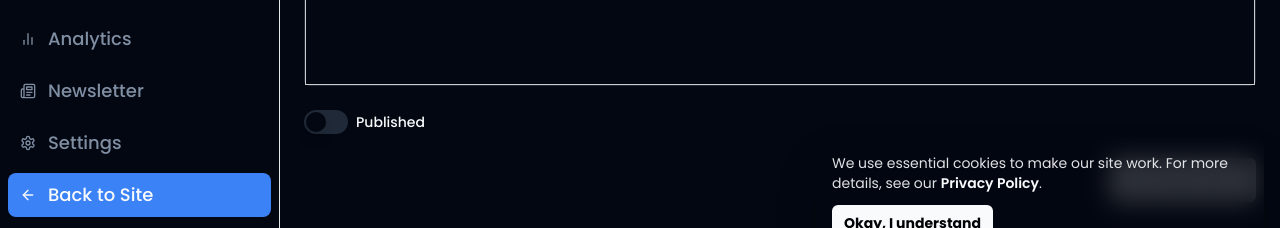
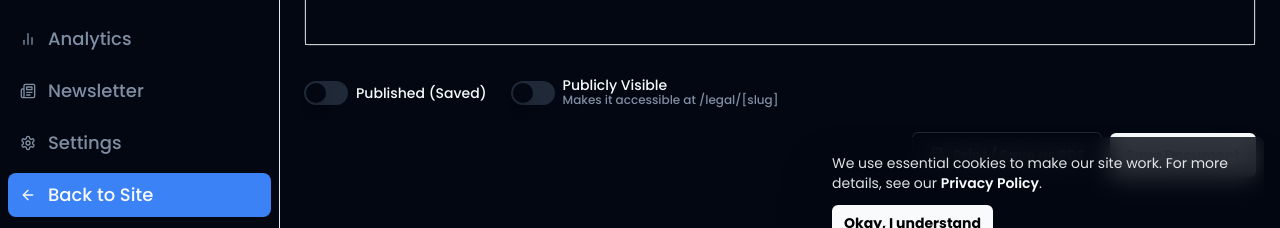
Before and after one commit to Nxrendra/illusiontech-website, a Next.js app: page /admin/dashboard/legal/new in a window 1280 px wide. Shown: the part 527-755 px from the top of the page. Built offline with nearby package versions, Linux system fonts and the light colour scheme; no server answers.

Commit message:
feat: Add visibility control and print-to-PDF for legal docs

```diff
--- a/app/admin/dashboard/legal/LegalDocumentList.tsx
+++ b/app/admin/dashboard/legal/LegalDocumentList.tsx
@@ -24,6 +24,7 @@ export default function LegalDocumentList({ initialDocuments }: { initialDocumen
             <TableRow>
               <TableHead>Title</TableHead>
               <TableHead>Status</TableHead>
+              <TableHead>Visibility</TableHead>
               <TableHead>Last Updated</TableHead>
               <TableHead className="text-right">Actions</TableHead>
             </TableRow>
@@ -34,6 +35,9 @@ export default function LegalDocumentList({ initialDocuments }: { initialDocumen
                 <TableCell className="font-medium">{doc.title}</TableCell>
                 <TableCell>
                   <Badge variant={doc.isPublished ? 'default' : 'secondary'}>{doc.isPublished ? 'Published' : 'Draft'}</Badge>
+                </TableCell>
+                <TableCell>
+                  <Badge variant={doc.isPubliclyVisible ? 'outline' : 'secondary'}>{doc.isPubliclyVisible ? 'Public' : 'Private'}</Badge>
                 </TableCell>
                 <TableCell>{new Date(doc.updatedAt!).toLocaleDateString()}</TableCell>
                 <TableCell className="text-right">
--- a/app/admin/dashboard/legal/[slug]/LegalDocumentEditor.tsx
+++ b/app/admin/dashboard/legal/[slug]/LegalDocumentEditor.tsx
@@ -8,9 +8,10 @@ import { Input } from '@/components/ui/Input';
 import { Label } from '@/components/ui/Label';
 import { Switch } from '@/components/ui/Switch';
 import RichTextEditor from '@/components/admin/RichTextEditor';
-import { ILegalDocumentData } from '@/lib/models/LegalDocument';
+import { SanitizeHTML } from '@/components/SanitizeHTML';
+import type { ILegalDocumentData } from '@/lib/models/LegalDocument';
 import { createOrUpdateLegalDocument, deleteLegalDocument } from '@/lib/actions/legal.actions';
-import { Loader2 } from 'lucide-react';
+import { Loader2, Printer } from 'lucide-react';
 
 export default function LegalDocumentEditor({ initialData }: { initialData: (ILegalDocumentData & { _id?: string }) | null }) {
   const router = useRouter();
@@ -18,6 +19,7 @@ export default function LegalDocumentEditor({ initialData }: { initialData: (ILe
     title: initialData?.title || '',
     content: initialData?.content || '',
     isPublished: initialData?.isPublished || false,
+    isPubliclyVisible: initialData?.isPubliclyVisible || false,
   });
   const [isSaving, setIsSaving] = useState(false);
   const [isDeleting, setIsDeleting] = useState(false);
@@ -57,15 +59,45 @@ export default function LegalDocumentEditor({ initialData }: { initialData: (ILe
     }
   };
 
+  const handlePrint = () => {
+    // This triggers the browser's native print dialog
+    window.print();
+  };
+
   return (
-    <div className="space-y-6">
+    <>
+      {/* This is the main editor UI, which will be hidden during printing */}
+      <div className="space-y-6 non-printable">
         <div className="space-y-2"><Label htmlFor="title">Document Title</Label><Input id="title" value={formData.title} onChange={(e) => setFormData(p => ({ ...p, title: e.target.value }))} placeholder="e.g., Terms of Service" /></div>
         <div className="space-y-2"><Label>Content</Label><RichTextEditor value={formData.content} onChange={(v) => setFormData(p => ({ ...p, content: v }))} /></div>
-      <div className="flex items-center space-x-2"><Switch id="isPublished" checked={formData.isPublished} onCheckedChange={(c) => setFormData(p => ({ ...p, isPublished: c }))} /><Label htmlFor="isPublished">Published</Label></div>
+        <div className="flex items-center space-x-6 pt-2">
+          <div className="flex items-center space-x-2">
+            <Switch id="isPublished" checked={formData.isPublished} onCheckedChange={(c) => setFormData(p => ({ ...p, isPublished: c }))} />
+            <Label htmlFor="isPublished">Published (Saved)</Label>
+          </div>
+          <div className="flex items-center space-x-2">
+            <Switch id="isPubliclyVisible" checked={formData.isPubliclyVisible} onCheckedChange={(c) => setFormData(p => ({ ...p, isPubliclyVisible: c }))} />
+            <Label htmlFor="isPubliclyVisible" className="flex flex-col"><span>Publicly Visible</span><span className="text-xs text-muted-foreground">Makes it accessible at /legal/[slug]</span></Label>
+          </div>
+        </div>
         <div className="flex justify-between items-center">
           <div>{initialData && (<Button variant="destructive" onClick={handleDelete} disabled={isDeleting}>{isDeleting ? <><Loader2 className="mr-2 h-4 w-4 animate-spin" /> Deleting...</> : 'Delete Document'}</Button>)}</div>
+          <div className="flex items-center gap-2">
+            <Button type="button" variant="outline" onClick={handlePrint}>
+              <Printer className="mr-2 h-4 w-4" />
+              Print / Save as PDF
+            </Button>
             <Button onClick={handleSave} disabled={isSaving}>{isSaving ? <><Loader2 className="mr-2 h-4 w-4 animate-spin" /> Saving...</> : 'Save Document'}</Button>
           </div>
         </div>
+      </div>
+      {/* This area is hidden on screen and only becomes visible when printing */}
+      <div className="printable-area">
+        <div className="prose prose-slate dark:prose-invert max-w-none prose-h1:font-playfair prose-h1:text-3xl prose-h2:text-2xl prose-h3:text-xl">
+          <h1>{formData.title}</h1>
+          <SanitizeHTML html={formData.content} />
+        </div>
+      </div>
+    </>
   );
 }
--- a/app/legal/[slug]/page.tsx
+++ b/app/legal/[slug]/page.tsx
@@ -7,7 +7,7 @@ export const dynamic = 'force-dynamic';
 
 export async function generateMetadata({ params }: { params: { slug: string } }): Promise<Metadata> {
   const document = await getLegalDocumentBySlug(params.slug);
-  if (!document || !document.isPublished) {
+  if (!document || !document.isPublished || !document.isPubliclyVisible) {
     return { title: 'Document Not Found' };
   }
   return {
@@ -20,7 +20,7 @@ export async function generateMetadata({ params }: { params: { slug: string } })
 export default async function LegalDocumentPage({ params }: { params: { slug: string } }) {
   const document = await getLegalDocumentBySlug(params.slug);
 
-  if (!document || !document.isPublished) {
+  if (!document || !document.isPublished || !document.isPubliclyVisible) {
     notFound();
   }
 
--- a/lib/models/LegalDocument.ts
+++ b/lib/models/LegalDocument.ts
@@ -5,6 +5,7 @@ export interface ILegalDocumentData {
   slug: string;
   content: string;
   isPublished: boolean;
+  isPubliclyVisible: boolean;
   createdAt?: string;
   updatedAt?: string;
 }
@@ -16,6 +17,7 @@ const LegalDocumentSchema = new Schema<ILegalDocument>({
   slug: { type: String, required: true, unique: true, index: true },
   content: { type: String, default: '' },
   isPublished: { type: Boolean, default: false },
+  isPubliclyVisible: { type: Boolean, default: false },
 }, { timestamps: true });
 
 LegalDocumentSchema.pre<ILegalDocument>('save', function(next) {
--- a/styles/globals.css
+++ b/styles/globals.css
@@ -130,45 +130,50 @@
   }
 
   @media print {
-    /* Hide everything on the page by default */
+    /* 1. Hide everything on the page by default */
     body * {
       visibility: hidden;
     }
-    /* Only show the print area and its contents */
-    #print-area, #print-area * {
+
+    /* 2. Explicitly hide elements that should never be printed */
+    .non-printable {
+      display: none !important;
+    }
+
+    /* 3. Reveal the printable area and its contents */
+    .printable-area, .printable-area * {
       visibility: visible;
     }
-    /* Make the print area take up the whole page */
-    #print-area {
+
+    /* 4. Position the printable area to fill the page */
+    .printable-area {
       position: absolute;
       left: 0;
       top: 0;
       width: 100%;
       padding: 1.5rem; /* Add some margin for printing */
+      margin: 0;
+
     }
-    /* Hide elements that shouldn't be printed */
-    .no-print {
-      display: none !important;
-    }
-    /* Reset styles for better print readability */
-    #print-area .bg-muted\/50,
-    #print-area .bg-card {
+
+    .printable-area .bg-muted\/50,
+    .printable-area .bg-card {
       background-color: transparent !important;
     }
-    #print-area .shadow-lg,
-    #print-area .shadow-sm {
+    .printable-area .shadow-lg,
+    .printable-area .shadow-sm {
       box-shadow: none !important;
     }
-    #print-area .border,
-    #print-area .bg-border {
+    .printable-area .border,
+    .printable-area .bg-border {
       border-color: #d1d5db !important; /* gray-300 */
     }
-    #print-area .text-foreground,
-    #print-area .text-card-foreground,
-    #print-area .text-accent {
+    .printable-area .text-foreground,
+    .printable-area .text-card-foreground,
+    .printable-area .text-accent {
       color: #000 !important;
     }
-    #print-area .text-muted-foreground {
+    .printable-area .text-muted-foreground {
       color: #4b5563 !important; /* gray-600 */
     }
   }
```
Lines whose indentation alone changed are shown as unchanged.
